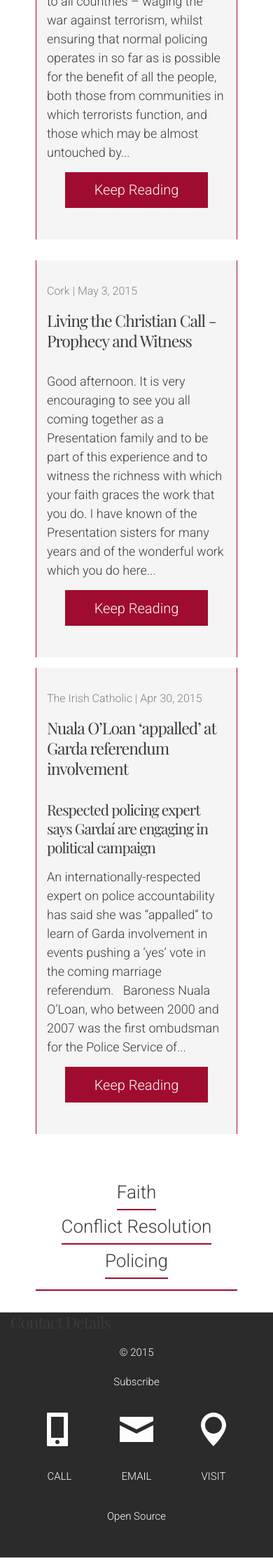
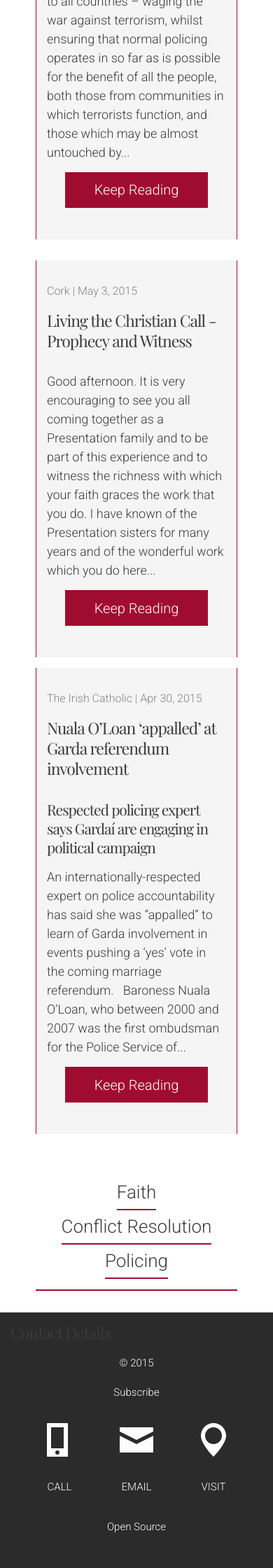
Before and after one commit to nualaoloan/nualaoloan, a Jekyll site: the page built from index.html, in a window 390 px wide. Shown: the part 1444-3684 px from the top of the page at 70% size. Built offline with Jekyll 4.4.1, drawn with Linux system fonts in a browser that asks for light colours; some web fonts are replaced; the list of posts is cut into pages by our own code.

Commit message:
Update _layout.scss
Add mobile padding for footer

```diff
--- a/_sass/_layout.scss
+++ b/_sass/_layout.scss
@@ -194,7 +194,7 @@ nav#site-nav a#site-title-touch h1 {
 
 @include media-query($on-tablet) {
   .site-footer {
-    padding: 0;
+    padding: $spacing-unit/2 0 0;
   }
   .footer-col-1 {
     width: 100%;
@@ -220,11 +220,6 @@ nav#site-nav a#site-title-touch h1 {
       text-align: center;
     }
   }
-}
-
-@include media-query($on-mobile) {
-    .footer-col {
-    }
 }
 
 /**
```
